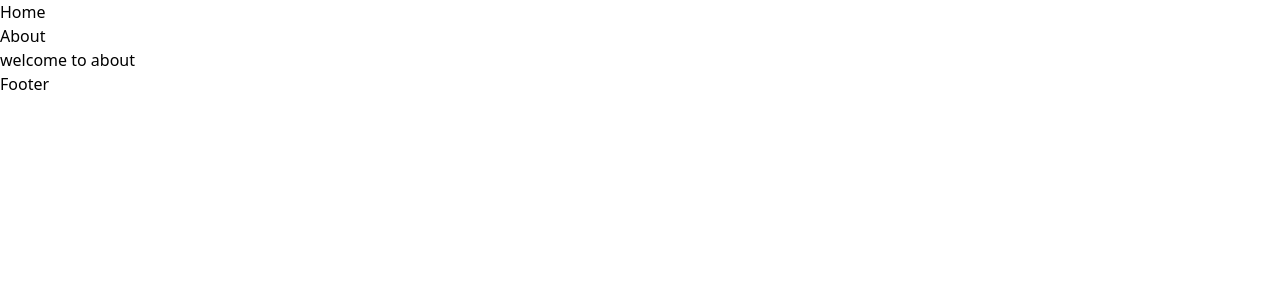
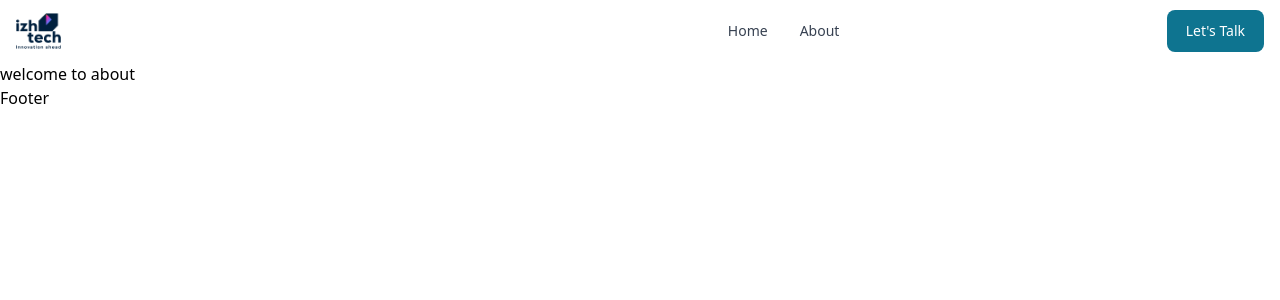
Before and after one commit to RexKnar/izhtech-react-latest, a React (Vite) app: page /about in a window 1280 px wide. Shown: the top 300 px of the page. Built offline with nearby package versions, Linux system fonts and the light colour scheme.

Commit message:
header base

```diff
--- a/src/main.tsx
+++ b/src/main.tsx
@@ -1,31 +1,29 @@
-import React from 'react'
-import ReactDOM from 'react-dom/client'
-import {
-  createBrowserRouter,
-  RouterProvider,
-} from "react-router-dom";
-import './index.css'
-import About from './pages/about/About';
-import Home from './pages/home/Home';
-import Header from './shared/components/Header';
-import Footer from './shared/components/Footer';
-
+import React from "react";
+import ReactDOM from "react-dom/client";
+import { createBrowserRouter, RouterProvider } from "react-router-dom";
+import "./index.css";
+import About from "./pages/about/About";
+import Home from "./pages/home/Home";
+import Header from "./shared/components/Header";
+import Footer from "./shared/components/Footer";
 
 const router = createBrowserRouter([
   {
     path: "/",
-    element: <Home />
+    element: <Home />,
   },
   {
     path: "/about",
-    element: <About />
+    element: <About />,
   },
 ]);
 
-ReactDOM.createRoot(document.getElementById('root')!).render(
+ReactDOM.createRoot(document.getElementById("root")!).render(
   <React.StrictMode>
-    <Header />
-    <RouterProvider router={router} />
-    <Footer />
-  </React.StrictMode>,
-)
+    <div className="container mx-auto">
+      <Header />
+      <RouterProvider router={router} />
+      <Footer />
+    </div>
+  </React.StrictMode>
+);
--- a/src/pages/home/Home.tsx
+++ b/src/pages/home/Home.tsx
@@ -5,8 +5,7 @@ export  default function Home(){
 
     return (
         <>
-        <p>welcome all</p>
-        <Button>Demo </Button>
+       <h1>Home Page</h1>
         </>
     )
 }
--- a/src/shared/components/Header.tsx
+++ b/src/shared/components/Header.tsx
@@ -1,19 +1,32 @@
+import { Button, Navbar } from "flowbite-react";
 import { menuItems } from "./data/MenuItems";
 import { MenuItem } from "./types/MenuItems";
 
-export default function Header(){
-    return (
-        <header> <nav>
-            <ul>
-                {menuItems.map((menu:MenuItem)=>{
-                    return (
-                        <li key={menu.id}>
-                        <a href={`#${menu.path}`}>{menu.label}</a>
-                        </li>
-                        )
-                })}
-            </ul>
-            </nav>
-            </header>
-    )
+export default function Header() {
+  return (
+    <>
+      <Navbar fluid rounded>
+        <Navbar.Brand href="http://www.izhtech.com">
+          <img
+            src="/logo-primary.png"
+            className="h-6 mr-3 sm:h-9"
+            alt="izhtech | Your Digital Partner"
+          />
+        </Navbar.Brand>
+        <div>
+          <Navbar.Toggle />
+        </div>
+        <Navbar.Collapse>
+          {menuItems.map((menu: MenuItem) => {
+            return (
+              <Navbar.Link href={`#${menu.path}`}>{menu.label}</Navbar.Link>
+            );
+          })}
+        </Navbar.Collapse>
+        <div className="">
+          <Button>Let's Talk</Button>
+        </div>
+      </Navbar>
+    </>
+  );
 }
```
Also changed, not shown: public/logo-primary.png (added).
